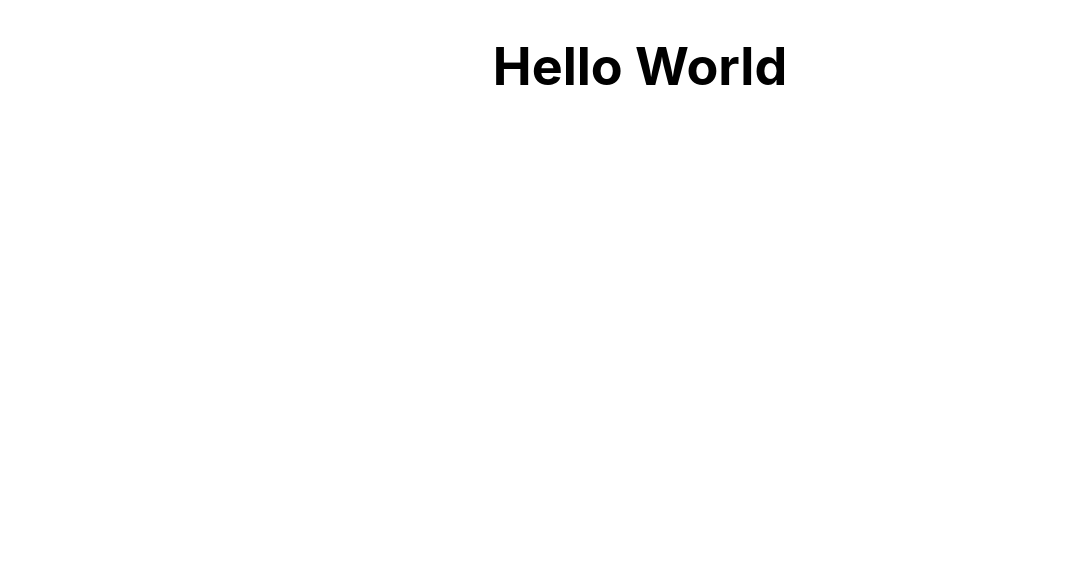
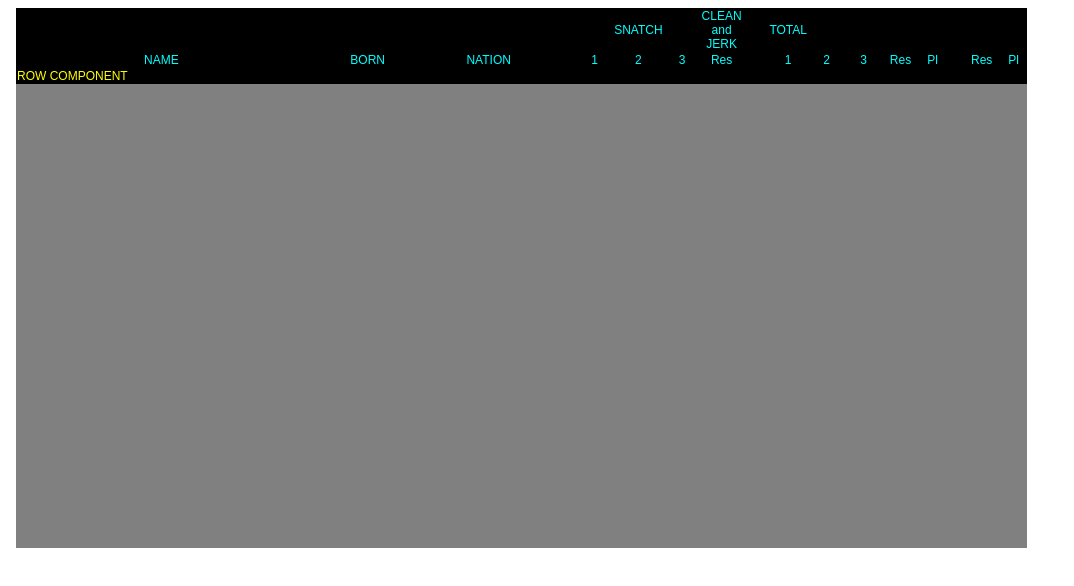
Before and after one commit to jwc20/weightlifting-scoreboard, a React (Create React App) app: page / in a window 1280 px wide. Shown: the top 586 px of the page, without its empty margins (0-1074 px from the left). Built offline with nearby package versions, Linux system fonts and the light colour scheme.

Commit message:
spent too much time trying to use new tech, this is taking too much time

```diff
--- a/src/components/App.css
+++ b/src/components/App.css
@@ -1,23 +1,25 @@
-.App {
+/* .App {
   text-align: center;
 }
 
-/* .App-logo {
+.App-logo {
   height: 40vmin;
   pointer-events: none;
-} */
+}
 
 .App-header {
-  /* background-color: #282c34; */
+  background-color: #282c34;
   min-height: 100vh;
   display: flex;
   flex-direction: column;
-  /* align-items: center; */
-  /* justify-content: center; */
+  align-items: center;
+  justify-content: center;
   font-size: calc(10px + 2vmin);
-  /* color: white; */
+  color: white;
 }
 
 .App-link {
   color: #61dafb;
 }
+
+ */
--- a/src/components/App.js
+++ b/src/components/App.js
@@ -1,10 +1,27 @@
-import "./App.css";
+// import "./App.css";
+import styled from '@emotion/styled'
+// import TableControlsContainer from "./controls/TableControlsContainer";
+import TableMainControls from "./controls/TableMainControls";
+
+// body, td, th
+const TableControlsContainer = styled.div`
+    background-color: grey;
+    font-family: Arial, Helvetica, sans-serif;
+    font-size: 12px;
+    color: #ffff00;
+    width: 80%;
+    height: 540px;
+    margin: 8px
+`
 
 function App() {
     return (
         <div className="App">
             <header className="App-header">
-                <h1 className="greeting">Hello World</h1>
+                <TableControlsContainer>
+                    <TableMainControls />
+                </TableControlsContainer>
+                {/* <h1 className="greeting">Hello World</h1> */}
             </header>
         </div>
     );
--- a/src/components/controls/TableMainControls.js
+++ b/src/components/controls/TableMainControls.js
@@ -0,0 +1,26 @@
+import TableRowHeaderControls from "./TableRowHeaderControls";
+import TableRowAthleteControl from "./TableRowAthleteControls";
+import styled from "@emotion/styled";
+
+// table
+const TableMainContainer = styled.table`
+    background-color: black;
+    margin: 0 auto;
+    border-spacing: 0px;
+
+    width: 100%;
+    & > td {
+        padding: 0px;
+    }
+`;
+
+const TableMainControls = () => {
+    return (
+        <TableMainContainer>
+            <TableRowHeaderControls />
+            <TableRowAthleteControl />
+        </TableMainContainer>
+    );
+};
+
+export default TableMainControls;
--- a/src/components/controls/TableRowAthleteControls.js
+++ b/src/components/controls/TableRowAthleteControls.js
@@ -0,0 +1,12 @@
+
+const TableRowAthleteControl = () => {
+    return (
+        <tbody>
+            <tr>
+                <td>ROW COMPONENT</td>
+            </tr>
+        </tbody>
+    )
+}
+
+export default TableRowAthleteControl;
--- a/src/components/controls/TableRowHeaderControls.js
+++ b/src/components/controls/TableRowHeaderControls.js
@@ -0,0 +1,164 @@
+// import isPropValid from "@emotion/is-prop-valid";
+import styled from "@emotion/styled";
+// import { css } from "@emotion/react";
+
+// style17
+const TableRowHeaderContainer = styled.thead`
+    color: #00ffff;
+    // font-size: 14px;
+`;
+
+const TableDiv = styled.div`
+    text-align: center;
+`;
+
+const TDCol = styled.td`
+    column-span: all;
+    // props => ({flex: props.column-count})
+`;
+const TDWidth = styled.td`
+    props => ({width: props.width})
+`;
+
+const TableRowHeaderControls = () => {
+    return (
+        <TableRowHeaderContainer>
+            <tr>
+                <TDCol column-count="3">&nbsp;</TDCol>
+                <td>&nbsp;</td>
+                <td>&nbsp;</td>
+                <td>&nbsp;</td>
+                <td>&nbsp;</td>
+                <td>&nbsp;</td>
+                <td>&nbsp;</td>
+                <td>&nbsp;</td>
+                <TDCol column-count="7">
+                    <TableDiv>
+                        <span>SNATCH</span>
+                    </TableDiv>
+                </TDCol>
+
+                <td>&nbsp;</td>
+
+                <TDCol column-count="7">
+                    <TableDiv>
+                        <span>CLEAN and JERK</span>
+                    </TableDiv>
+                </TDCol>
+                <td>&nbsp;</td>
+                <td>&nbsp;</td>
+                <TDCol column-count="3">
+                    <TableDiv>
+                        <span>TOTAL</span>
+                    </TableDiv>
+                </TDCol>
+            </tr>
+
+            <tr>
+                <TDCol column-count="3">
+                    <TableDiv>
+                        <span>NAME</span>
+                    </TableDiv>
+                </TDCol>
+
+
+                <td>&nbsp;</td>
+
+                <td>
+                    <TableDiv>
+                        <span>BORN</span>
+                    </TableDiv>
+                </td>
+                <td>&nbsp;</td>
+                <td>
+                    <TableDiv>
+                        <span>NATION</span>
+                    </TableDiv>
+                </td>
+                <td>&nbsp;</td>
+                <td>&nbsp;</td>
+
+                <TDWidth width={35}>
+                    <TableDiv>
+                        <span>1</span>
+                    </TableDiv>
+                </TDWidth>
+
+                <TDWidth width={35}>
+                    <TableDiv>
+                        <span>2</span>
+                    </TableDiv>
+                </TDWidth>
+
+                <TDWidth width={35}>
+                    <TableDiv>
+                        <span>3</span>
+                    </TableDiv>
+                </TDWidth>
+                <TDWidth width={35}>
+                    <TableDiv>
+                        <span>Res</span>
+                    </TableDiv>
+                </TDWidth>
+
+                <td></td>
+
+                <TDWidth width={10}>
+                    <TableDiv>
+                        <span></span>
+                    </TableDiv>
+                </TDWidth>
+
+                <TDWidth width={35}>
+                    <TableDiv>
+                        <span>1</span>
+                    </TableDiv>
+                </TDWidth>
+
+                <TDWidth width={35}>
+                    <TableDiv>
+                        <span>2</span>
+                    </TableDiv>
+                </TDWidth>
+
+                <TDWidth width={35}>
+                    <TableDiv>
+                        <span>3</span>
+                    </TableDiv>
+                </TDWidth>
+
+                <TDWidth width={35}>
+                    <TableDiv>
+                        <span>Res</span>
+                    </TableDiv>
+                </TDWidth>
+
+                <TDWidth width={25}>
+                    <TableDiv>
+                        <span>Pl</span>
+                    </TableDiv>
+                </TDWidth>
+
+                <TDWidth width={10}></TDWidth>
+                <td>
+                    <TableDiv>
+                        <span></span>
+                    </TableDiv>
+                </td>
+
+                <TDWidth width={35}>
+                    <TableDiv>
+                        <span>Res</span>
+                    </TableDiv>
+                </TDWidth>
+                <TDWidth width={25}>
+                    <TableDiv>
+                        <span>Pl</span>
+                    </TableDiv>
+                </TDWidth>
+            </tr>
+        </TableRowHeaderContainer>
+    );
+};
+
+export default TableRowHeaderControls;
--- a/src/index.css
+++ b/src/index.css
@@ -1,4 +1,4 @@
-body {
+/* body {
   margin: 0;
   font-family: -apple-system, BlinkMacSystemFont, 'Segoe UI', 'Roboto', 'Oxygen',
     'Ubuntu', 'Cantarell', 'Fira Sans', 'Droid Sans', 'Helvetica Neue',
@@ -10,4 +10,4 @@ body {
 code {
   font-family: source-code-pro, Menlo, Monaco, Consolas, 'Courier New',
     monospace;
-}
+} */
```
Also changed, not shown: src/components/controls/TableControlsContainer.js (+11 -0 lines).
